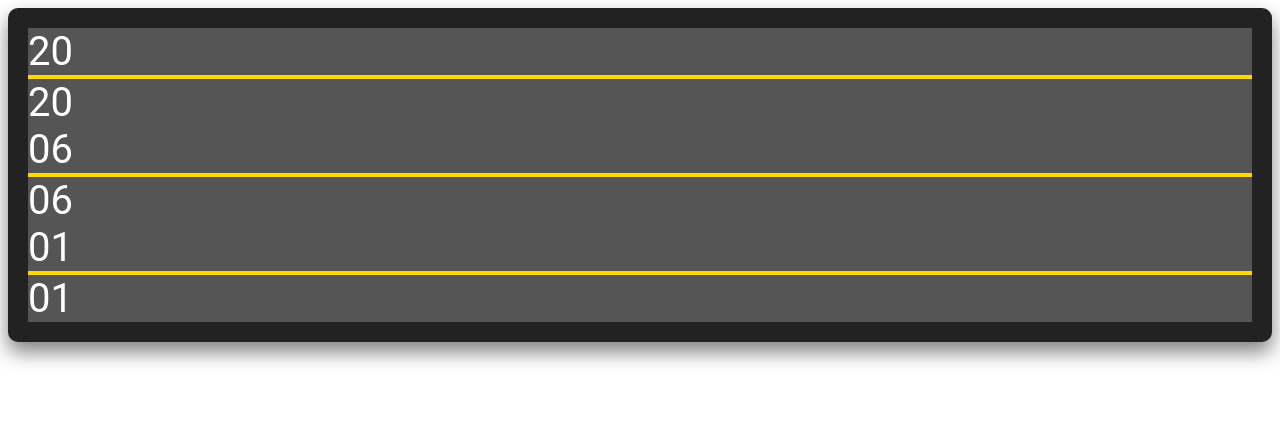
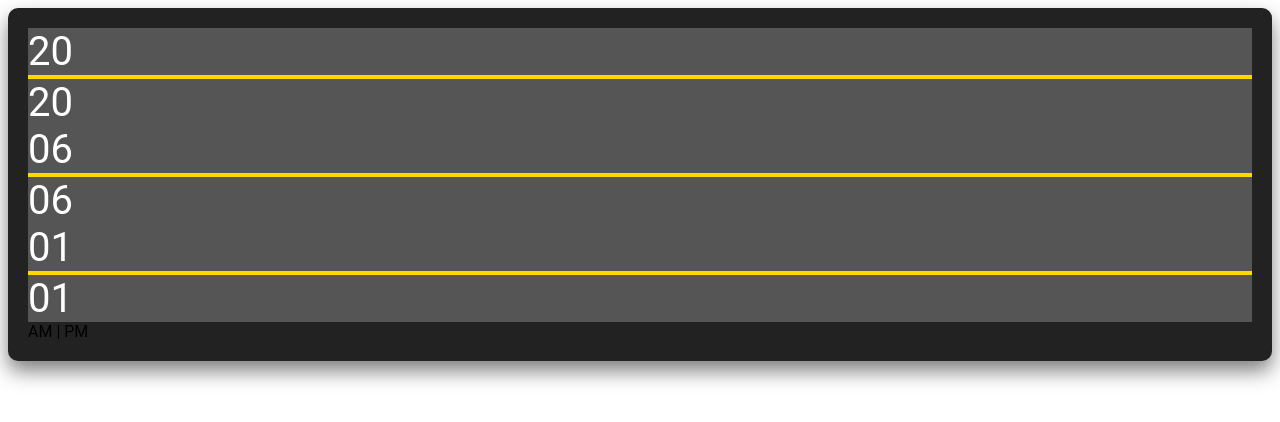
Before and after one commit to applecookiecreations/flipclockwidget, a plain HTML site: page index.html in a window 1280 px wide. Drawn offline with Linux system fonts and the light colour scheme.

Commit message:
Update index.html

```diff
--- a/index.html
+++ b/index.html
@@ -15,4 +15,8 @@
     <div class="digit-top"></div>
     <div class="digit-bottom"></div>
   </div>
+  <div class="ampm">
+  <span id="am">AM</span> | <span id="pm">PM</span>
 </div>
+
+</div>
```
